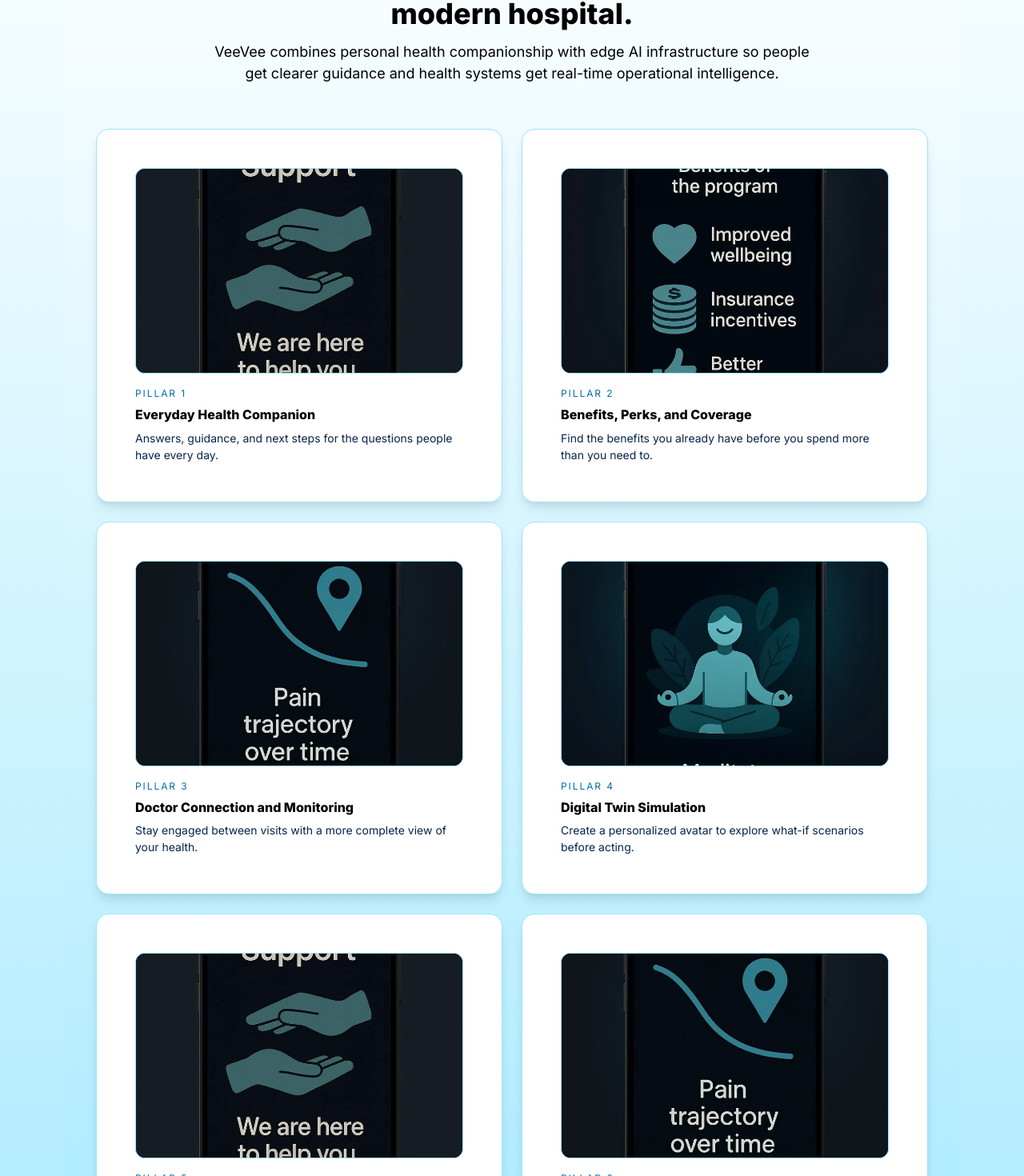
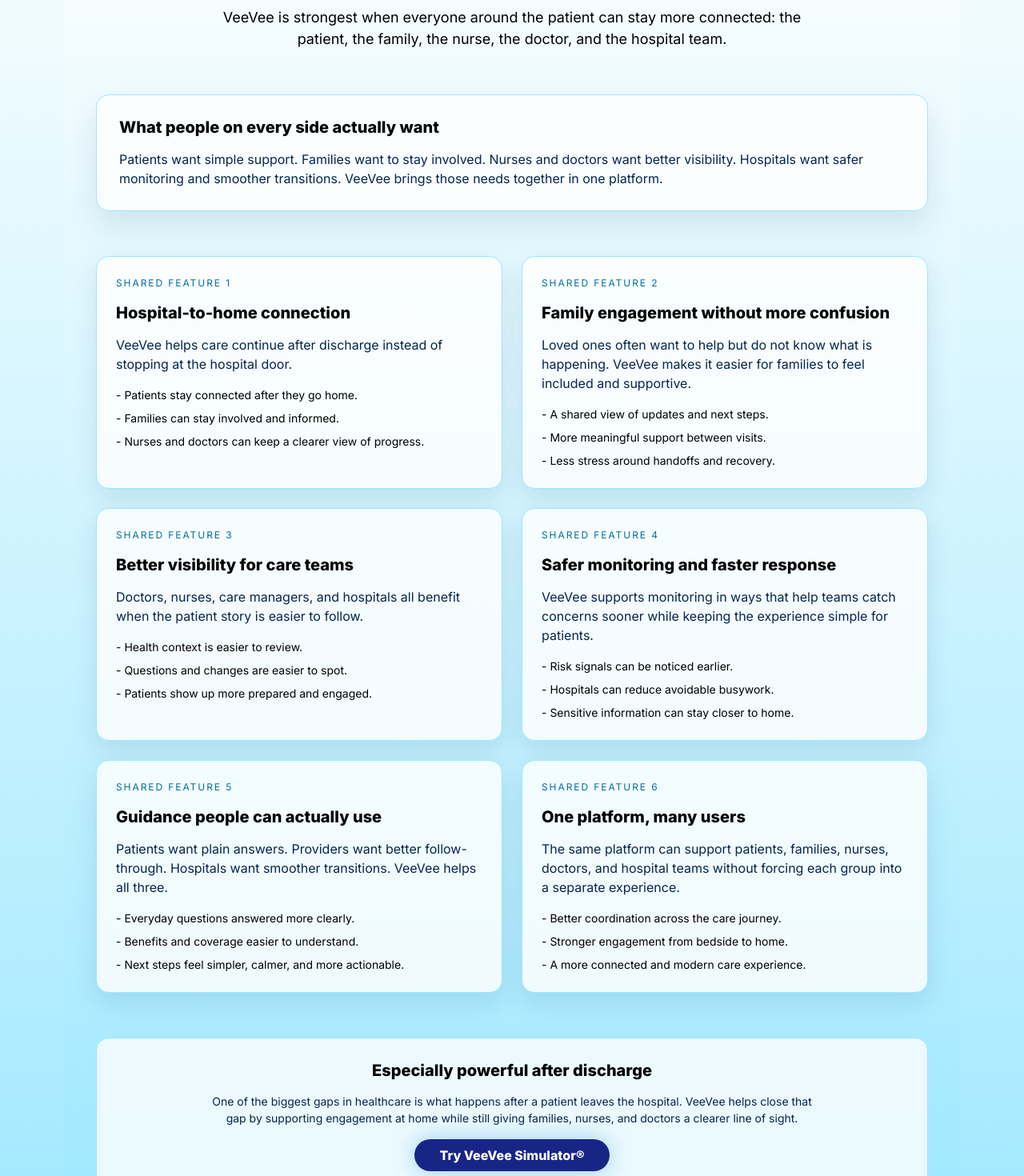
Before and after one commit to cdgonzal/myveevee, a React (Vite) app: page /features in a window 1280 px wide. Shown: the part 265-1735 px from the top of the page at 80% size. Built offline with nearby package versions, Linux system fonts and the light colour scheme.

Commit message:
CodexAuto: moved stuff #2

```diff
--- a/src/pages/Features.tsx
+++ b/src/pages/Features.tsx
@@ -1,15 +1,10 @@
-import React from "react";
 import {
   Box,
   Button,
   Heading,
-  Text,
   SimpleGrid,
   Stack,
-  Card,
-  CardBody,
-  useBreakpointValue,
-  Image,
+  Text,
   useColorModeValue,
 } from "@chakra-ui/react";
 import { motion } from "framer-motion";
@@ -17,190 +12,97 @@
 import { APP_LINKS } from "../config/links";
 
 const MotionBox = motion(Box);
-const MotionCard = motion(Card);
 
 const fadeUp = {
   hidden: { opacity: 0, y: 24 },
   visible: { opacity: 1, y: 0, transition: { duration: 0.55 } },
 };
 
-type Pillar = {
+type FeatureBlock = {
   eyebrow: string;
   title: string;
-  front: string;
-  back: string;
-  imageSrc: string;
-  imageAlt: string;
+  body: string;
+  points: string[];
 };
 
-const PILLARS: Pillar[] = [
+const FEATURE_BLOCKS: FeatureBlock[] = [
   {
-    eyebrow: "Pillar 1",
-    title: "Everyday Health Companion",
-    front: "Answers, guidance, and next steps for the questions people have every day.",
-    back: "VeeVee helps users understand symptoms, routines, and wellness questions in plain language, then points them toward appropriate actions, resources, and care pathways.",
-    imageSrc: "/images/features/support.webp",
-    imageAlt: "Everyday health companion workflow",
+    eyebrow: "Shared feature 1",
+    title: "Hospital-to-home connection",
+    body:
+      "VeeVee helps care continue after discharge instead of stopping at the hospital door.",
+    points: [
+      "Patients stay connected after they go home.",
+      "Families can stay involved and informed.",
+      "Nurses and doctors can keep a clearer view of progress.",
+    ],
   },
   {
-    eyebrow: "Pillar 2",
-    title: "Benefits, Perks, and Coverage",
-    front: "Find the benefits you already have before you spend more than you need to.",
-    back: "VeeVee maps care options against plan details, wellness perks, and available programs so users can unlock coverage, reduce friction, and make financially smarter choices.",
-    imageSrc: "/images/features/benefits.webp",
-    imageAlt: "Benefits and coverage optimization",
+    eyebrow: "Shared feature 2",
+    title: "Family engagement without more confusion",
+    body:
+      "Loved ones often want to help but do not know what is happening. VeeVee makes it easier for families to feel included and supportive.",
+    points: [
+      "A shared view of updates and next steps.",
+      "More meaningful support between visits.",
+      "Less stress around handoffs and recovery.",
+    ],
   },
   {
-    eyebrow: "Pillar 3",
-    title: "Doctor Connection and Monitoring",
-    front: "Stay engaged between visits with a more complete view of your health.",
-    back: "By keeping health context, observations, and questions organized, VeeVee helps people show up better prepared for appointments and stay more connected to their clinicians over time.",
-    imageSrc: "/images/features/trajectory.webp",
-    imageAlt: "Health monitoring and clinician connection",
+    eyebrow: "Shared feature 3",
+    title: "Better visibility for care teams",
+    body:
+      "Doctors, nurses, care managers, and hospitals all benefit when the patient story is easier to follow.",
+    points: [
+      "Health context is easier to review.",
+      "Questions and changes are easier to spot.",
+      "Patients show up more prepared and engaged.",
+    ],
   },
   {
-    eyebrow: "Pillar 4",
-    title: "Digital Twin Simulation",
-    front: "Create a personalized avatar to explore what-if scenarios before acting.",
-    back: "VeeVee's digital twin layer helps users model changes in habits, symptoms, and care decisions so they can better understand possible outcomes before making a move.",
-    imageSrc: "/images/features/health-story.webp",
-    imageAlt: "Digital twin and avatar simulation",
+    eyebrow: "Shared feature 4",
+    title: "Safer monitoring and faster response",
+    body:
+      "VeeVee supports monitoring in ways that help teams catch concerns sooner while keeping the experience simple for patients.",
+    points: [
+      "Risk signals can be noticed earlier.",
+      "Hospitals can reduce avoidable busywork.",
+      "Sensitive information can stay closer to home.",
+    ],
   },
   {
-    eyebrow: "Pillar 5",
-    title: "Edge AI for Hospitals",
-    front: "A high-performance platform for real-time, low-latency hospital intelligence.",
-    back: "VeeVee brings agentic computer vision to the edge so hospitals can act on visual signals in real time without depending on delayed or centralized workflows.",
-    imageSrc: "/images/features/support.webp",
-    imageAlt: "Hospital edge AI platform",
+    eyebrow: "Shared feature 5",
+    title: "Guidance people can actually use",
+    body:
+      "Patients want plain answers. Providers want better follow-through. Hospitals want smoother transitions. VeeVee helps all three.",
+    points: [
+      "Everyday questions answered more clearly.",
+      "Benefits and coverage easier to understand.",
+      "Next steps feel simpler, calmer, and more actionable.",
+    ],
   },
   {
-    eyebrow: "Pillar 6",
-    title: "Continuous Vigilance and Documentation",
-    front: "Reduce risk, cut hard costs, and support revenue-generating workflows.",
-    back: "The platform supports automated clinical documentation, fall prevention, hand hygiene observation, continuous vigilance programs, and alternatives to labor-intensive one-to-one sitter models.",
-    imageSrc: "/images/features/trajectory.webp",
-    imageAlt: "Continuous vigilance and automated documentation",
+    eyebrow: "Shared feature 6",
+    title: "One platform, many users",
+    body:
+      "The same platform can support patients, families, nurses, doctors, and hospital teams without forcing each group into a separate experience.",
+    points: [
+      "Better coordination across the care journey.",
+      "Stronger engagement from bedside to home.",
+      "A more connected and modern care experience.",
+    ],
   },
 ];
 
-function PillarCard({ pillar }: { pillar: Pillar }) {
-  const isMobile = useBreakpointValue({ base: true, md: false });
-  const [open, setOpen] = React.useState(false);
-  const borderColor = useColorModeValue("border.default", "border.default");
-  const subtle = useColorModeValue("text.subtle", "text.subtle");
-  const muted = useColorModeValue("text.muted", "text.muted");
-
-  const frontOpacity = isMobile ? (open ? 0.08 : 1) : 1;
-  const backOpacity = isMobile ? (open ? 1 : 0) : 0;
-
-  return (
-    <MotionCard
-      role="group"
-      bg="bg.surface"
-      borderRadius="2xl"
-      borderWidth="1px"
-      borderColor={borderColor}
-      overflow="hidden"
-      cursor={isMobile ? "pointer" : "default"}
-      onClick={isMobile ? () => setOpen((v) => !v) : undefined}
-      whileHover={{ y: -3, boxShadow: "0 0 30px rgba(17, 119, 186, 0.35)" }}
-      transition={{ type: "spring", stiffness: 260, damping: 20 }}
-    >
-      <CardBody p={0}>
-        <Box px={{ base: 4, md: 6 }} pt={{ base: 4, md: 6 }} pb={{ base: 3, md: 4 }}>
-          <Box
-            borderRadius="xl"
-            overflow="hidden"
-            borderWidth="1px"
-            borderColor={borderColor}
-            bg="surface.700"
-          >
-            <Box position="relative" w="100%" aspectRatio="16 / 10">
-              <Image
-                src={pillar.imageSrc}
-                alt={pillar.imageAlt}
-                w="100%"
-                h="100%"
-                objectFit={isMobile ? "contain" : "cover"}
-                opacity={0.96}
-                loading="lazy"
-              />
-            </Box>
-          </Box>
-        </Box>
-
-        <Box position="relative" px={{ base: 5, md: 6 }} pb={{ base: 5, md: 6 }}>
-          <Box opacity={frontOpacity} transition="opacity 0.25s ease-out" _groupHover={{ opacity: 0.08 }}>
-            <Text
-              fontSize="xs"
-              textTransform="uppercase"
-              letterSpacing="0.16em"
-              color="accent.soft"
-              mb={2}
-            >
-              {pillar.eyebrow}
-            </Text>
-            <Heading as="h3" size="sm" mb={2} color="text.primary">
-              {pillar.title}
-            </Heading>
-            <Text fontSize="sm" color={muted}>
-              {pillar.front}
-            </Text>
-            {isMobile && (
-              <Text mt={3} fontSize="xs" color={subtle}>
-                Tap to learn more
-              </Text>
-            )}
-          </Box>
-
-          <Box
-            position="absolute"
-            inset={0}
-            display="flex"
-            flexDirection="column"
-            alignItems="flex-start"
-            justifyContent="flex-start"
-            gap={2}
-            opacity={backOpacity}
-            transition="opacity 0.25s ease-out"
-            _groupHover={{ opacity: 1 }}
-            pointerEvents={isMobile ? (open ? "auto" : "none") : "auto"}
-          >
-            <Text
-              fontSize="xs"
-              textTransform="uppercase"
-              letterSpacing="0.16em"
-              color="accent.soft"
-              mb={2}
-            >
-              {pillar.eyebrow}
-            </Text>
-            <Heading as="h3" size="sm" mb={2} color="accent.soft">
-              {pillar.title}
-            </Heading>
-            <Text fontSize="sm" color="text.primary">
-              {pillar.back}
-            </Text>
-            {isMobile && (
-              <Text mt={3} fontSize="xs" color={subtle}>
-                Tap again to close
-              </Text>
-            )}
-          </Box>
-        </Box>
-      </CardBody>
-    </MotionCard>
-  );
-}
-
 export default function Features() {
-  const isMobile = useBreakpointValue({ base: true, md: false });
   const pageGradient = useColorModeValue(
     "linear(to-b, #FFFFFF, #9CE7FF)",
     "linear(to-b, surface.900, surface.800)"
   );
+  const border = useColorModeValue("border.default", "border.default");
   const muted = useColorModeValue("text.muted", "text.muted");
+  const introBg = useColorModeValue("rgba(255, 255, 255, 0.78)", "rgba(6, 37, 76, 0.72)");
+  const cardBg = useColorModeValue("rgba(255, 255, 255, 0.82)", "rgba(6, 37, 76, 0.66)");
 
   return (
     <Box
@@ -219,40 +121,95 @@
             color="accent.soft"
             mb={3}
           >
-            WHY VEEVEE
+            FEATURES
           </Text>
           <Heading as="h1" size={{ base: "lg", md: "xl" }} fontWeight="800" mb={3}>
-            One platform serving both the patient journey and the modern hospital.
+            A connected care experience from hospital to home.
           </Heading>
           <Text fontSize={{ base: "md", md: "lg" }} maxW="3xl" mx="auto" color="text.primary">
-            VeeVee combines personal health companionship with edge AI infrastructure so people get clearer guidance and health systems get real-time operational intelligence.
+            VeeVee is strongest when everyone around the patient can stay more connected: the patient, the family, the nurse, the doctor, and the hospital team.
           </Text>
         </MotionBox>
 
+        <Box
+          bg={introBg}
+          borderWidth="1px"
+          borderColor={border}
+          borderRadius="2xl"
+          boxShadow="0 18px 40px rgba(6, 37, 76, 0.10)"
+          p={{ base: 5, md: 7 }}
+        >
+          <Stack spacing={4}>
+            <Heading as="h2" size="md">
+              What people on every side actually want
+            </Heading>
+            <Text color={muted}>
+              Patients want simple support. Families want to stay involved. Nurses and doctors want better visibility. Hospitals want safer monitoring and smoother transitions. VeeVee brings those needs together in one platform.
+            </Text>
+          </Stack>
+        </Box>
+
         <SimpleGrid columns={{ base: 1, md: 2 }} spacing={{ base: 4, md: 6 }}>
-          {PILLARS.map((pillar, index) => (
+          {FEATURE_BLOCKS.map((feature, index) => (
             <MotionBox
-              key={pillar.title}
+              key={feature.title}
               variants={fadeUp}
               initial="hidden"
               animate="visible"
               transition={{ delay: index * 0.04 }}
             >
-              <PillarCard pillar={pillar} />
+              <Box
+                bg={cardBg}
+                borderWidth="1px"
+                borderColor={border}
+                borderRadius="2xl"
+                boxShadow="0 12px 32px rgba(6, 37, 76, 0.10)"
+                p={{ base: 5, md: 6 }}
+                h="100%"
+              >
+                <Stack spacing={4}>
+                  <Text
+                    fontSize="xs"
+                    textTransform="uppercase"
+                    letterSpacing="0.16em"
+                    color="accent.soft"
+                  >
+                    {feature.eyebrow}
+                  </Text>
+                  <Heading as="h3" size="md">
+                    {feature.title}
+                  </Heading>
+                  <Text color={muted}>{feature.body}</Text>
+                  <Stack spacing={2}>
+                    {feature.points.map((point) => (
+                      <Text key={point} fontSize="sm" color="text.primary">
+                        - {point}
+                      </Text>
+                    ))}
+                  </Stack>
+                </Stack>
+              </Box>
             </MotionBox>
           ))}
         </SimpleGrid>
 
-        <Stack spacing={4} textAlign="center" pt={{ base: 4, md: 6 }}>
+        <Box
+          borderWidth="1px"
+          borderColor={border}
+          borderRadius="2xl"
+          bg={introBg}
+          p={{ base: 5, md: 7 }}
+        >
+          <Stack spacing={4} textAlign="center">
             <Heading as="h2" size="md">
-            Ready to see how VeeVee fits your world?
+              Especially powerful after discharge
             </Heading>
-          <Text fontSize="sm" color={muted} maxW="2xl" mx="auto" textAlign={isMobile ? "left" : "center"}>
-            Start with the patient experience, then explore the broader platform story behind benefits guidance, digital twin simulation, and hospital-grade edge AI.
+            <Text fontSize="sm" color={muted} maxW="3xl" mx="auto">
+              One of the biggest gaps in healthcare is what happens after a patient leaves the hospital. VeeVee helps close that gap by supporting engagement at home while still giving families, nurses, and doctors a clearer line of sight.
             </Text>
             <Button
               as={RouterLink}
-            to={APP_LINKS.cta.getStarted}
+              to={APP_LINKS.internal.simulator}
               size="md"
               borderRadius="full"
               fontWeight="700"
@@ -260,9 +217,10 @@
               alignSelf="center"
               boxShadow="0 0 28px rgba(17, 119, 186, 0.35)"
             >
-            Start for free
+              Try VeeVee Simulator®
             </Button>
           </Stack>
+        </Box>
       </Stack>
     </Box>
   );
```
Lines whose indentation alone changed are shown as unchanged.
